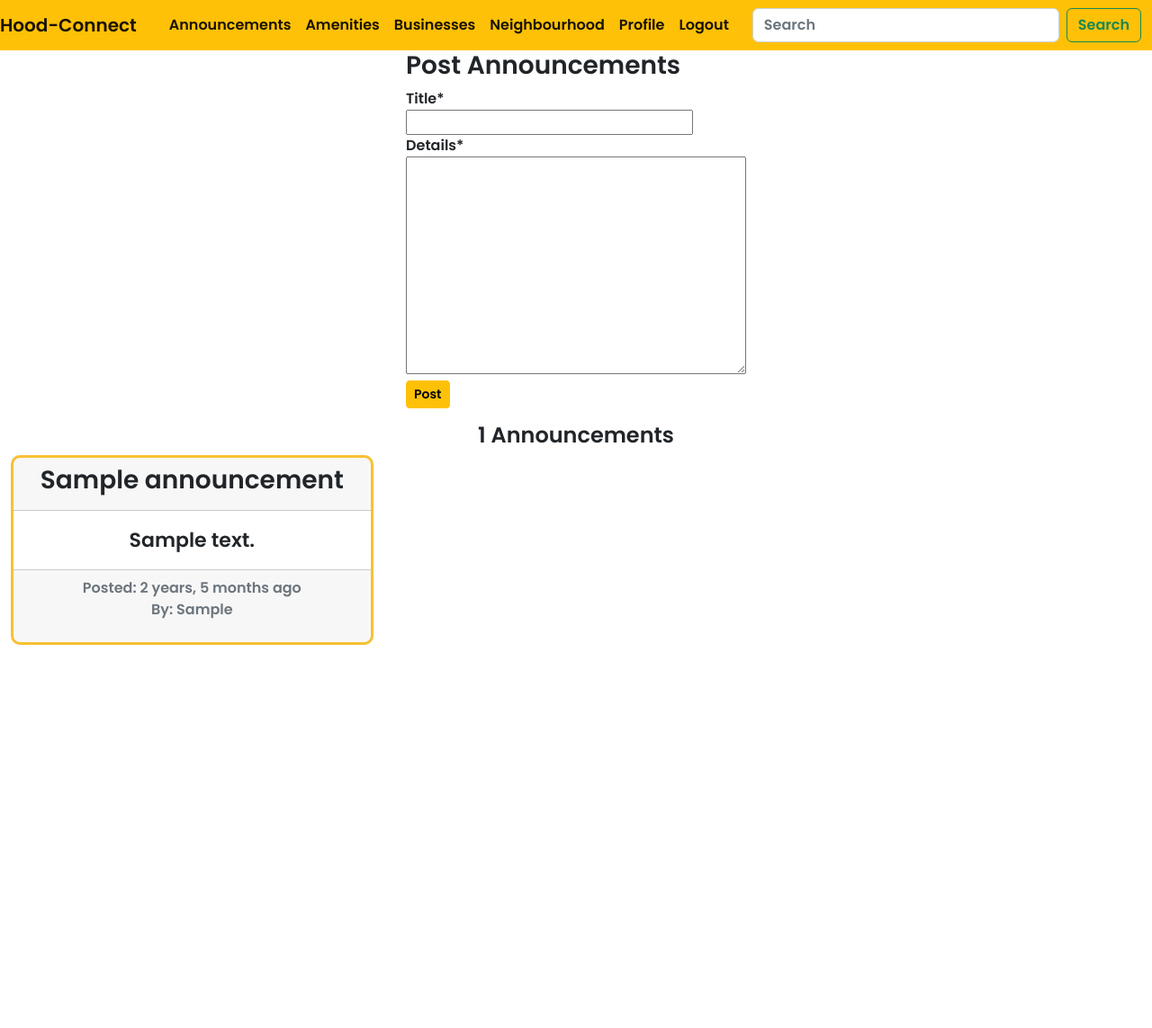
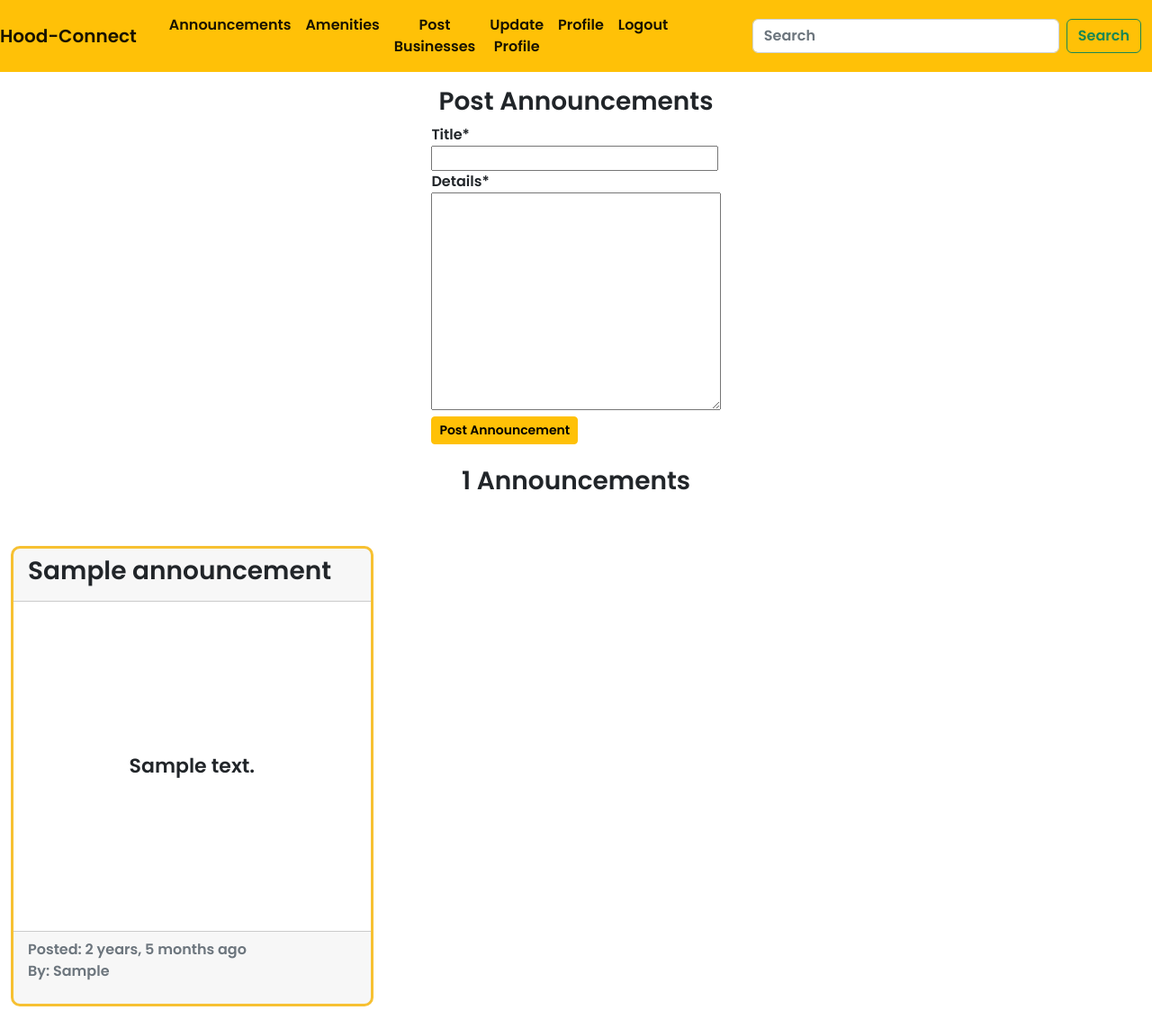
Before and after one commit to FloWambui/Neighbourhood, a Django app: page /announce/ in a window 1280 px wide. Shown: the whole page at 90% size. Before the commit the page ends 717 px from the top, so only its background shows below. Run offline with Django 4.2, Linux system fonts and the light colour scheme; a user stored in the database is signed in; tables that the repository leaves empty hold one stand-in row (values such as "Sample post"); some libraries are stand-ins or nearby versions.

Commit message:
st:add styling to the announcements display page

```diff
--- a/app/templates/announce.html
+++ b/app/templates/announce.html
@@ -2,33 +2,30 @@
 {% load crispy_forms_tags %}
 {% block content%}
 <style>
-.textarea{
-    width:10cm !important;
-}
+    .textarea {
+        width: 8.5cm !important;
+    }
 </style>
 <div class="container-fluid">
-
+    <h3 class="mt-3 text-center"> Post Announcements</h3>
     <div class="row">
-        <div class="col-md-3"></div>
-        <div class="col-md-6" style="display:flex; justify-content:center;align-content:center;align-items:center;">
+        <div class="col-3"></div>
+        <div class="col-6" style="display:flex; justify-content:center;align-content:center;align-items:center;">
 
             <form action="" class="c" method="post" enctype="multipart/form-data">
-                <h3><b> Post Announcements</b></h3>
                 {% csrf_token %}
                 {{form|crispy}}
-                <button class="btn btn-sm btn-warning mb-2" type="submit">Post</button>
+                <button class="btn btn-sm btn-warning mb-2" type="submit">Post Announcement</button>
             </form>
         </div>
-        <div class="col-md-3"></div>
+        <div class="col-3"></div>
     </div>
-</div>
-<div class="container-fluid mt-2">
-    <h4 class="text-center"><b>{{announcements|length}} Announcements</b></h4>
     <div class="row" style="display: flex; flex-direction: row;">
+        <h3 class="mt-3 text-center"><b>{{announcements|length}} Announcements</b></h3>
+        {% for announcement in announcements %}
+        <div class="col-lg-4 col-md-6 mb-4 mt-5">
 
-        <div class="col-lg-4 col-md-6 text-center">
-            {% for announcement in announcements %}
-            <div class="card mb-3"style="background-color:white;border: 3px solid rgb(247,193,50); border-radius: 10px;">
+            <div class="card" style="background-color:white;border: 3px solid rgb(247,193,50); border-radius: 10px;height:32rem;">
                 <div class="card-header">
                     <h3><b>{{announcement.title}}</b></h3>
                 </div>
@@ -41,9 +38,16 @@
                         By: {{announcement.author|capfirst}}</p>
                 </div>
             </div>
-            {% empty %}
-            {% endfor %}
         </div>
-     </div>
+        {% empty %}
+        <div class=" col-md-12 d-flex justify-content-center alert alert-warning alert-dismissible fade show"
+            role="alert">
+            <strong>There are no Announcements in your Neighbourhood</strong>
+        </div>
+        {% endfor %}
+    </div>
 </div>
+
+
+
 {% endblock %}
--- a/app/templates/navbar.html
+++ b/app/templates/navbar.html
@@ -9,22 +9,22 @@
     <div class="collapse navbar-collapse" id="navbarSupportedContent">
       <ul class="navbar-nav d-flex justify-content-center mb-2 mb-lg-0">
         <li class="nav-item">
-          <a class="nav-link active" aria-current="page" href="{% url 'app:announce' %}">Announcements</a>
+          <a class="nav-link active text-center" aria-current="page" href="{% url 'app:announce' %}">Announcements</a>
         </li>
         <li class="nav-item">
-          <a class="nav-link active" href="{% url 'app:amenities' %}">Amenities</a>
+          <a class="nav-link active text-center" href="{% url 'app:amenities' %}">Amenities</a>
         </li>
         <li class="nav-item">
-          <a class="nav-link active" href="{% url 'app:post_business' %}">Businesses</a>
+          <a class="nav-link active text-center" href="{% url 'app:post_business' %}">Post <br> Businesses</a>
         </li>
         <li class="nav-item">
-          <a class="nav-link active" href="#">Neighbourhood</a>
+          <a class="nav-link active text-center" href="{% url 'app:create_profile' %}">Update <br> Profile</a>
         </li>
         <li class="nav-item active">
-          <a class="nav-link active" href="{% url 'app:profile' %}">Profile</a>
+          <a class="nav-link active text-center" href="{% url 'app:profile' %}">Profile</a>
         </li>
         <li class="nav-item active text-center">
-          <a class="nav-link active" href="/logout">Logout</a>
+          <a class="nav-link active text-center" href="{% url 'app:/logout">Logout</a>
         </li>
       </ul>
     </div>
```
Also changed, not shown: app/templates/amenity.html (+3 -4 lines), app/migrations/0003_alter_announcements_details.py (added), app/migrations/0004_alter_announcements_details.py (added).
